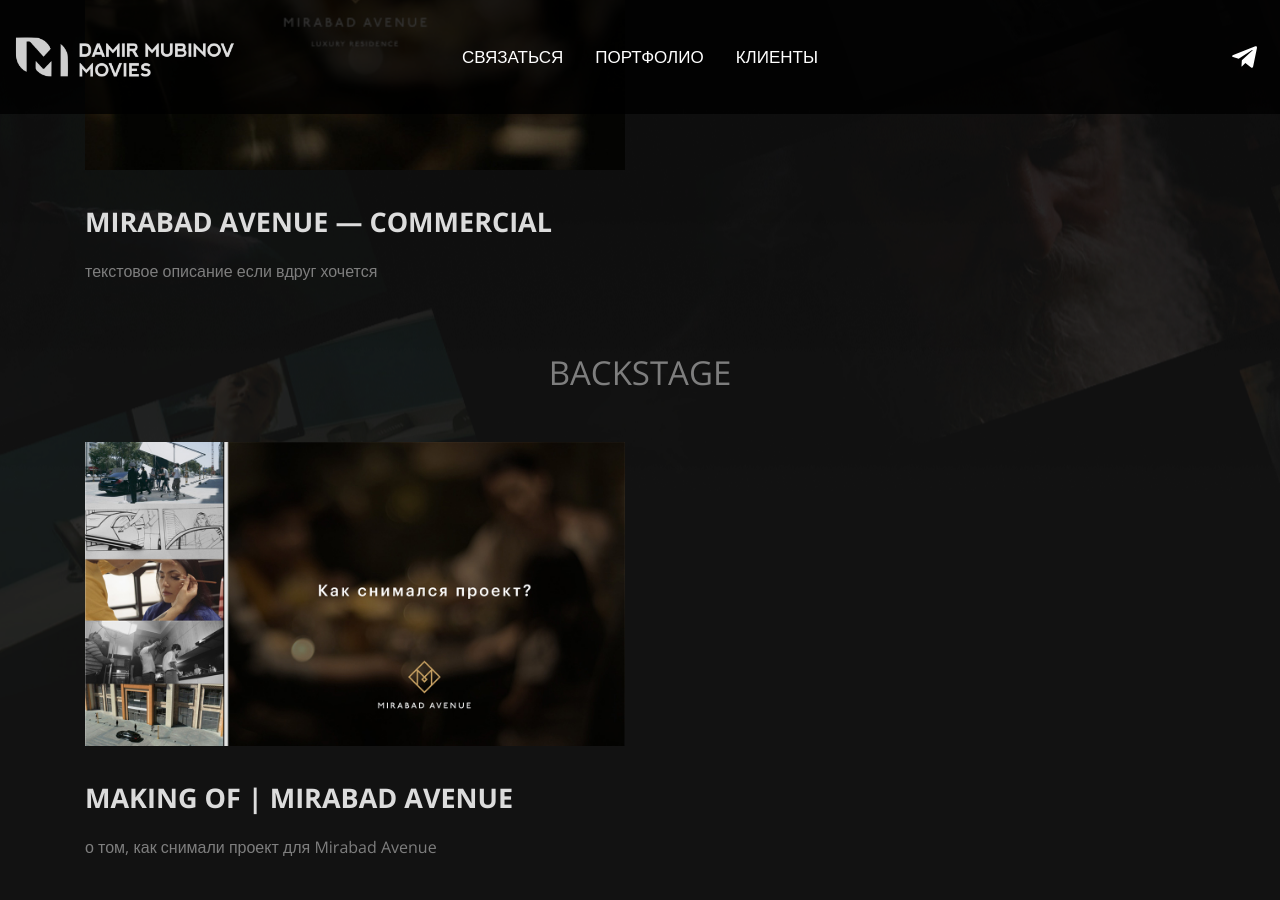
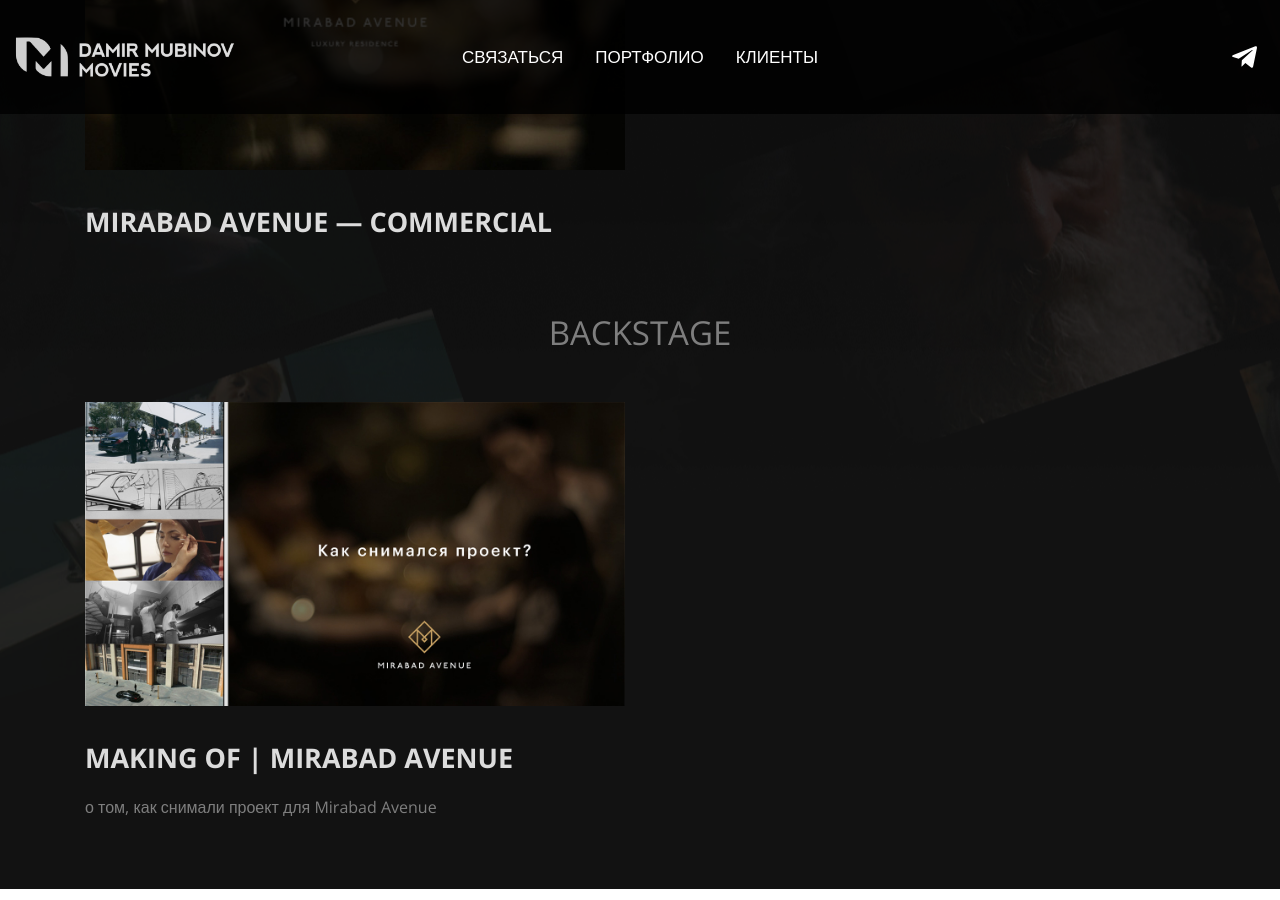
Before and after one commit to ryuldashev/mubinov, a Jekyll site: the page built from index.markdown, in a window 1280 px wide and 900 px high, scrolled down 3769 px. Built offline with Jekyll 4.4.1, drawn with Linux system fonts in a browser that asks for light colours.

Commit message:
Updated Mirabad

```diff
--- a/_posts/2020-09-05-mirabad.markdown
+++ b/_posts/2020-09-05-mirabad.markdown
@@ -4,8 +4,6 @@
 categories:
 - реклама
 case_link:
-vimeo_link: https://vimeo.com/382049571
+vimeo_link: https://vimeo.com/455007604
 image: "/uploads/mirabad_cover.jpg"
 ---
-
-текстовое описание если вдруг хочется
```
